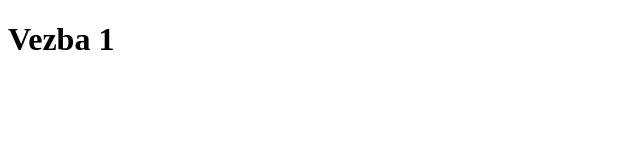
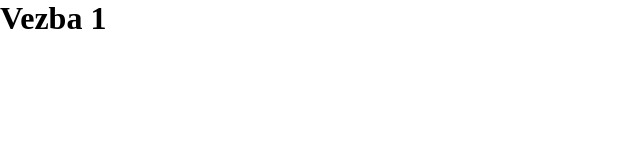
Before and after one commit to karisiksead/Vezba-1, a plain HTML site: page index.html in a window 1280 px wide. Shown: the whole page, without its empty margins (0-640 px from the left). Drawn offline with Linux system fonts and the light colour scheme.

Commit message:
naslov dodat i link

```diff
--- a/index.html
+++ b/index.html
@@ -2,6 +2,7 @@
 <html lang="en">
 
 <head>
+    <link rel="stylesheet" href="style-vexba-1.css">
     <meta charset="UTF-8">
     <meta http-equiv="X-UA-Compatible" content="IE=edge">
     <meta name="viewport" content="width=device-width, initial-scale=1.0">
```
